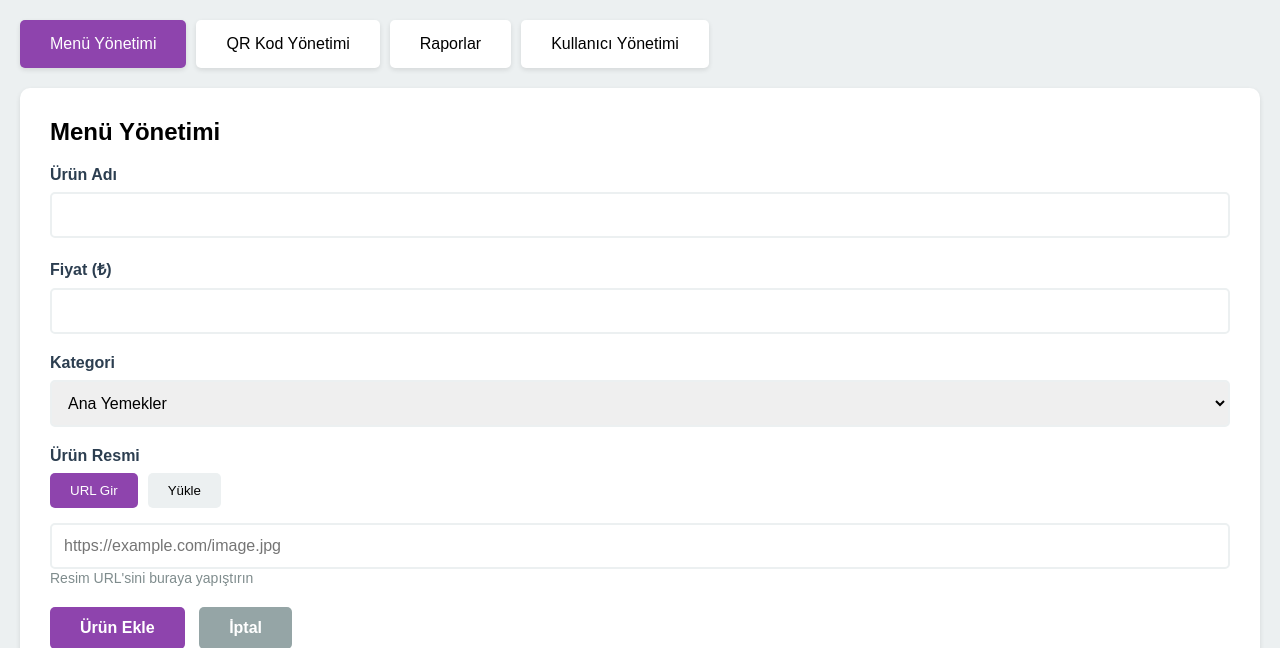
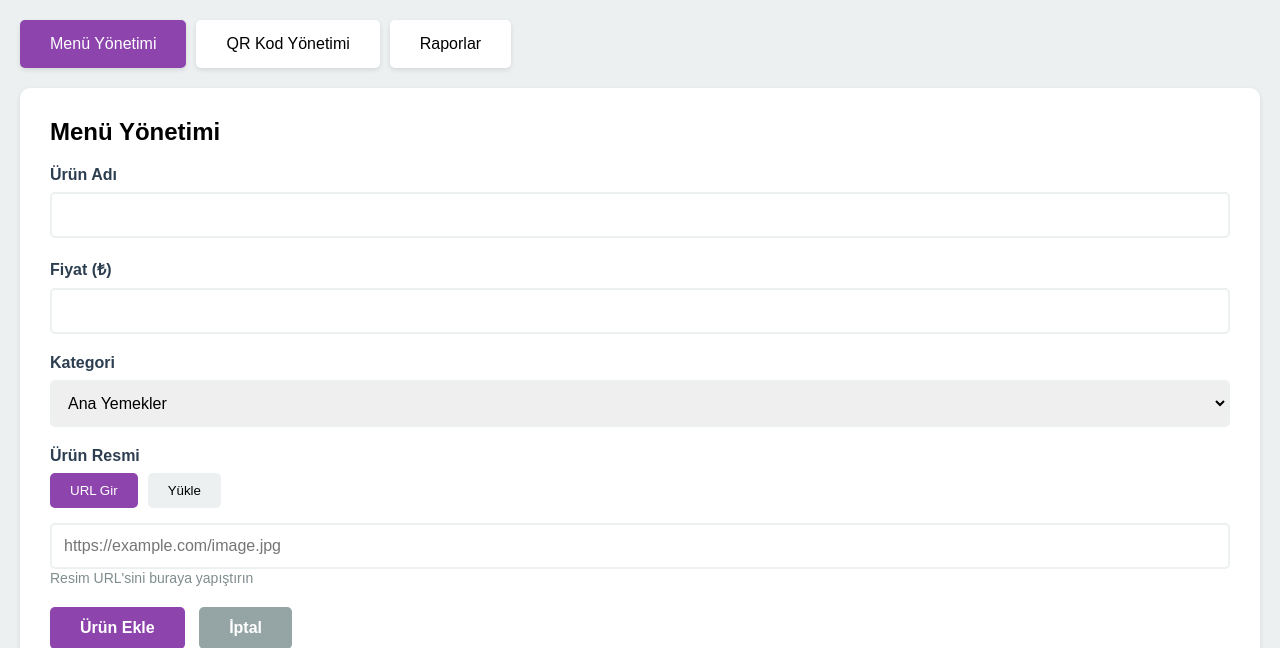
Before and after one commit to veysel73/restaurant-system, a Flask app: page /admin in a window 1280 px wide. Shown: the part 75-723 px from the top of the page. Run offline with Flask 3, Linux system fonts and the light colour scheme; the visitor is signed in with stand-in values (Sample User, id 1).

Commit message:
admin sayfasindan kullanici yonetimi kaldirildi

```diff
--- a/templates/admin.html
+++ b/templates/admin.html
@@ -149,7 +149,7 @@
             <button class="tab active" onclick="showTab('menu')">Menü Yönetimi</button>
             <button class="tab" onclick="showTab('qr')">QR Kod Yönetimi</button>
             <button class="tab" onclick="showTab('reports')">Raporlar</button>
-            <button class="tab" onclick="showTab('users')">Kullanıcı Yönetimi</button>
+            <!-- <button class="tab" onclick="showTab('users')">Kullanıcı Yönetimi</button> -->
         </div>
 
         <!-- Menü Yönetimi -->
```
